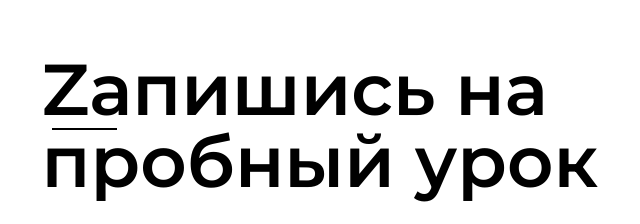
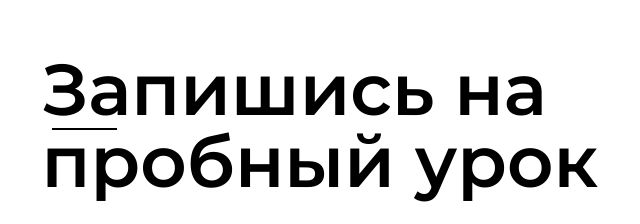
Before and after one commit to ArtemMotor/alex-guitar-mobile, a plain HTML site: page index.html in a window 1280 px wide. Shown: the part 2278-2502 px from the top of the page, 612-1252 px from the left. Drawn offline with Linux system fonts and the light colour scheme; files whose address does not match are found by name.

Commit message:
Update index.html

```diff
--- a/index.html
+++ b/index.html
@@ -306,7 +306,7 @@
         <!-- Заголовок футера + иконки с соц-сетями -->
         <div class="site-footer__main-content-wrapper">
           <h4 class="site-footer__title title">
-            Zапишись на<br />пробный урок
+            Запишись на<br />пробный урок
             <hr class="title__hr title__hr_footer" />
           </h4>
           <div class="site-footer__social-icons-box social-icons">
```
